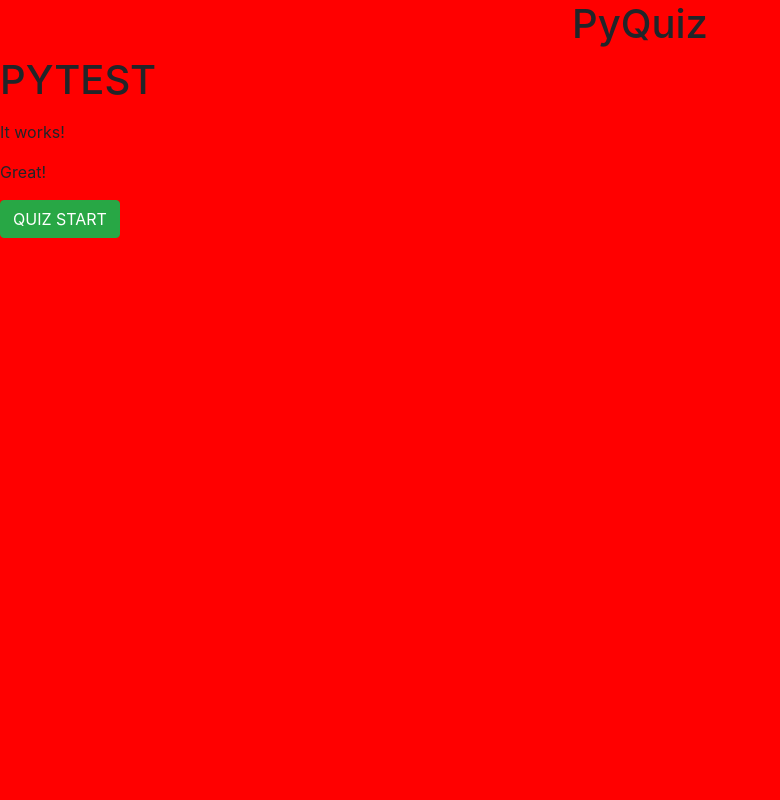
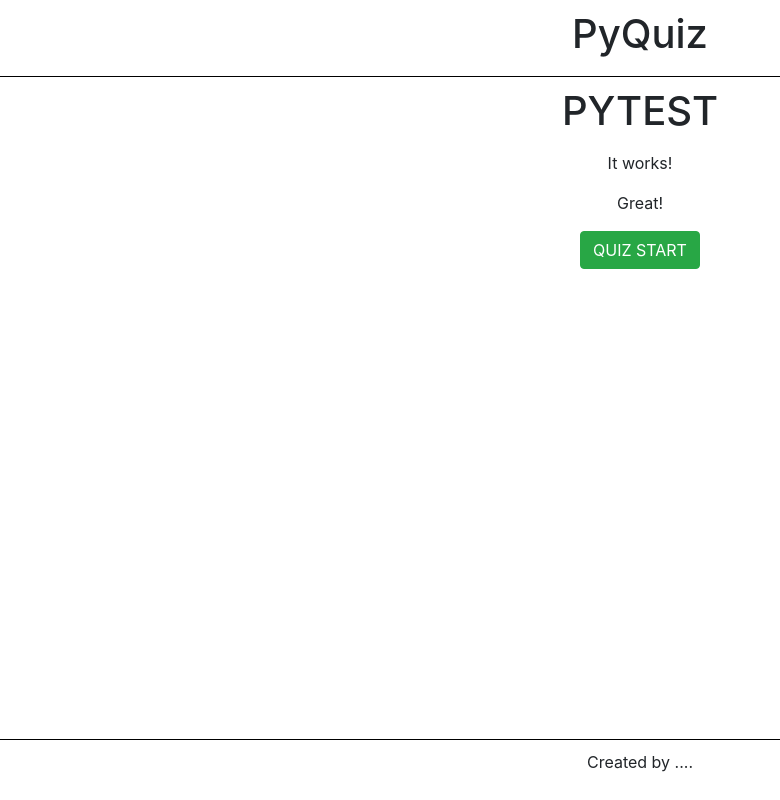
Before and after one commit to hkaczmarek90/pyQuiz, a Django app: page / in a window 1280 px wide. Shown: the whole page, without its empty margins (0-780 px from the left). Run offline with Django 3.2, Linux system fonts and the light colour scheme; parts of the project's set-up code (start-up, migrations or seed data) failed here and were passed over; some libraries are stand-ins or nearby versions.

Commit message:
css to base.html

```diff
--- a/pyquiz/static/pyquiz/css/main.css
+++ b/pyquiz/static/pyquiz/css/main.css
@@ -1,7 +1,24 @@
-body{
-background-color: red;
+wrapper{
+display: flex;
+flex-direction:column;
+height: 100vh;
 }
 
 header {
 text-align: center;
+border-bottom: solid black 1px;
+padding: 10px 0px;
 }
+
+main {
+margin-top: 10px;
+text-align: center;
+flex-grow:1;
+}
+
+footer {
+margin-top: 10px;
+border-top: solid black 1px;
+text-align: center;
+padding: 10px 0px;
+}
--- a/pyquiz/templates/base.html
+++ b/pyquiz/templates/base.html
@@ -8,11 +8,18 @@
     <title>pyQuiz{% block title %}{% endblock %}</title>
 </head>
 <body>
-    <header>
-        <h1>PyQuiz</h1>
-    </header>
-    {% block content %}
-    {% endblock %}
+    <wrapper>
+        <header>
+            <h1>PyQuiz</h1>
+        </header>
+        <main>
+        {% block content %}
+        {% endblock %}
+        </main>
+        <footer>
+            <p>Created by ....</p>
+        </footer>
+    </wrapper>
     <script src="{% static 'pyquiz/jquery-3.5.1.min.js' %}"></script>
     <script src="{% static 'pyquiz/bootstrap/js/bootstrap.bundle.js' %}"></script>
 </body>
```
